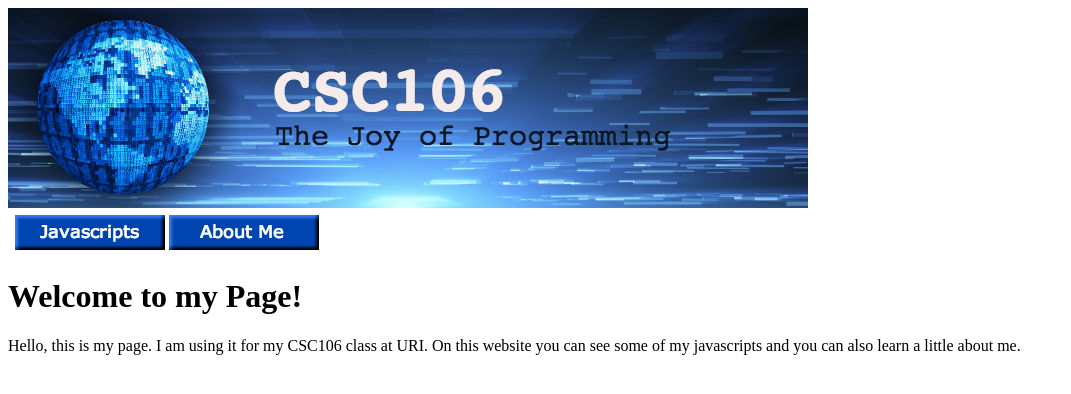
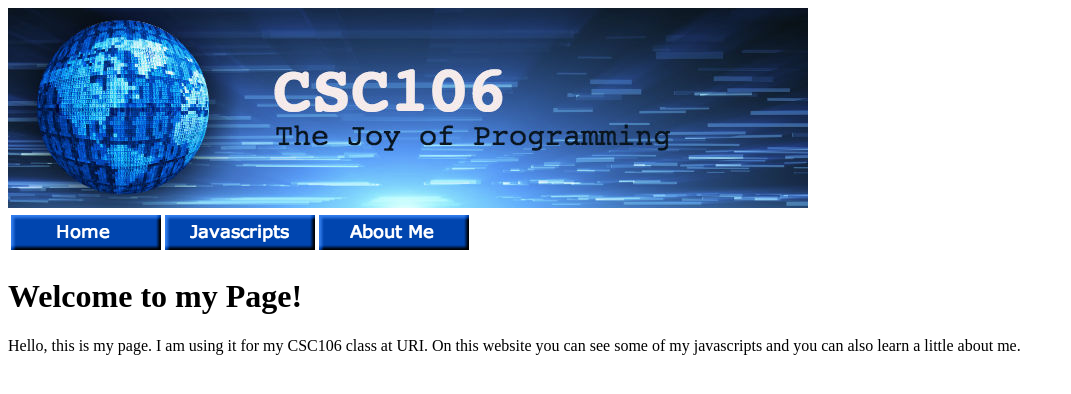
Before and after one commit to pauldaccarett/pdaccarett.github.io, a plain HTML site: page index.html in a window 1280 px wide. Shown: the whole page, without its empty margins (0-1071 px from the left). Drawn offline with Linux system fonts and the light colour scheme.

Commit message:
Update index.html

```diff
--- a/index.html
+++ b/index.html
@@ -6,7 +6,7 @@
      </head>
           <body>
   <img src="csc106_banner.jpg">
-   <table><tr><td><a href="index.html><img src="csc106_homepage.jpg"></a></td>
+   <table><tr><td><a href="index.html"><img src="csc106_homepage.jpg"></a></td>
    <td><a href="javascripts.html"><img src="csc106_navigation.jpg"></a></td>
     <td><a href="about.html"><img src="csc106_aboutme.jpg"></a></td></tr></table>
     <h1>Welcome to my Page!</h1>
```
